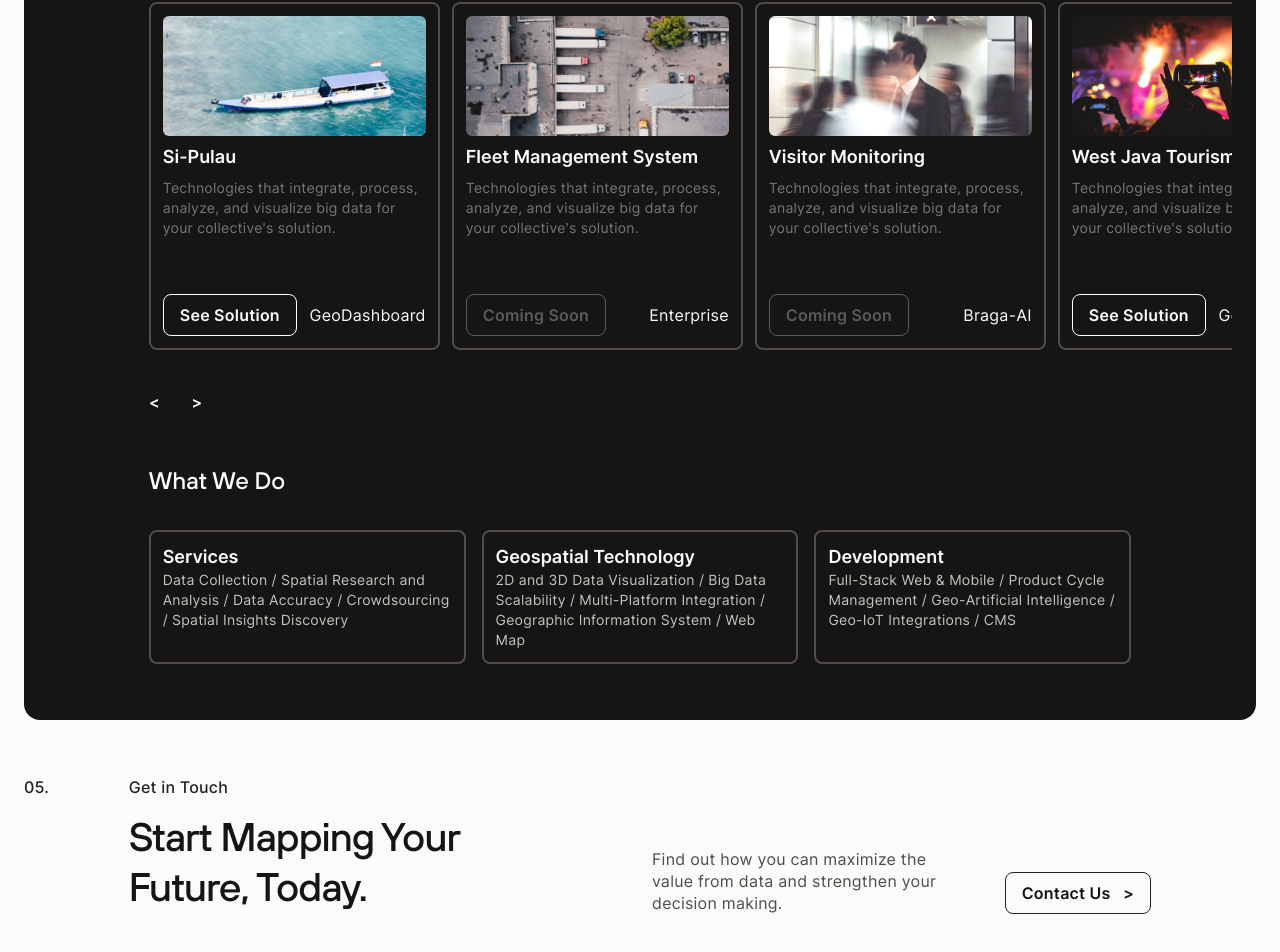
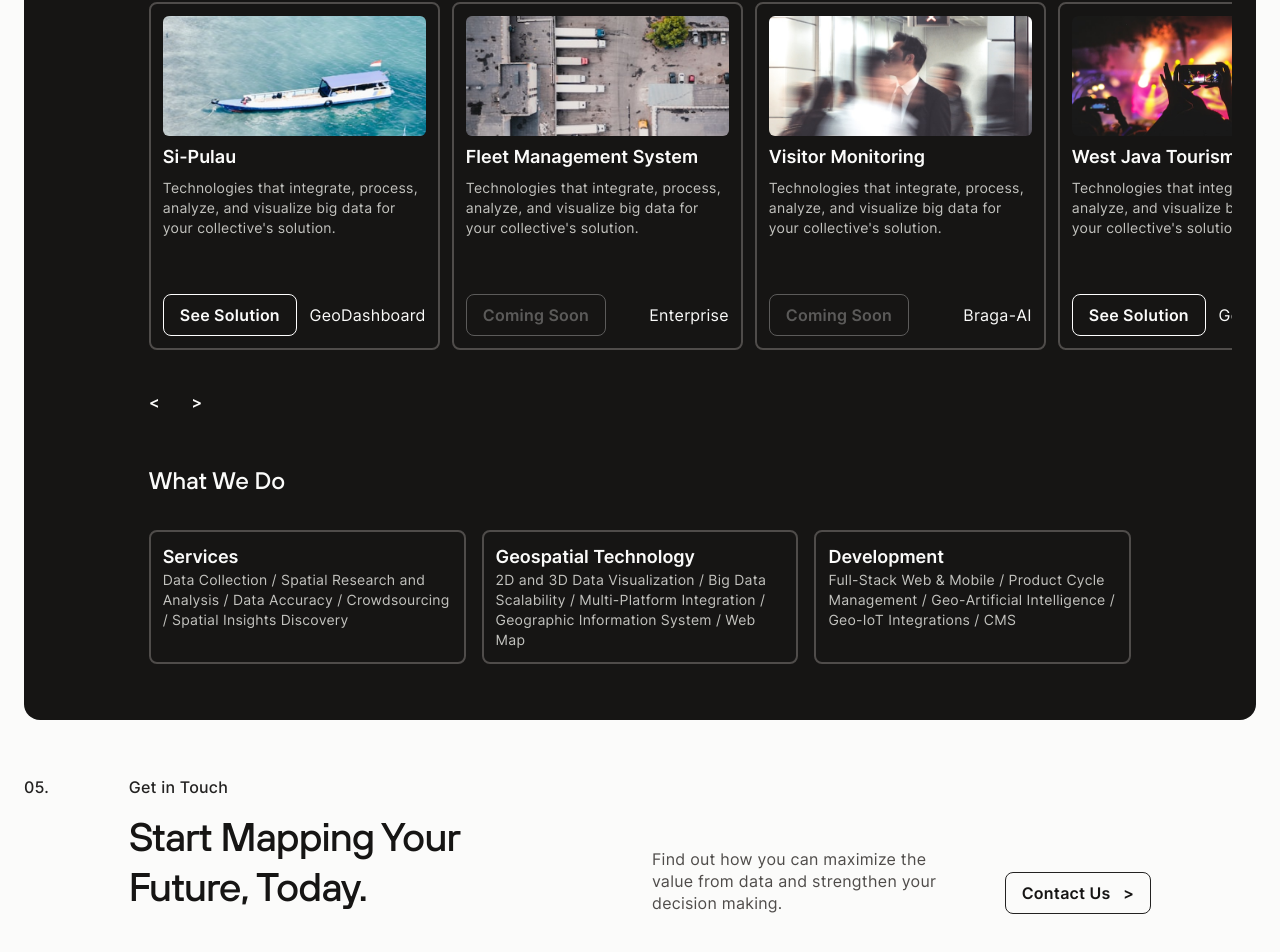
Before and after one commit to FelineJTD/braga-technologies-main-site, a Next.js app: page / in a window 1280 px wide. Shown: the part 4444-5396 px from the top of the page. Built offline with nearby package versions, Linux system fonts and the light colour scheme.

Commit message:
adjust text color

```diff
--- a/components/card-solution.js
+++ b/components/card-solution.js
@@ -14,7 +14,7 @@ export default function CardSolution({solution, isDarkMode=false}) {
         }
       </div>
       <h5>{solution.title}</h5>
-      <p className='text-sm text-gray-500'>{solution.desc}</p>
+      <p className={`${isDarkMode? 'text-gray-300' : 'text-gray-500'} text-sm`}>{solution.desc}</p>
       <div className='min-h-[40px] flex-grow' />
       <div className='flex justify-between justify-self-end items-center space-x-3'>
         <a href={solution.link || '#'} target="_blank" rel='noreferrer noopener'>
```
